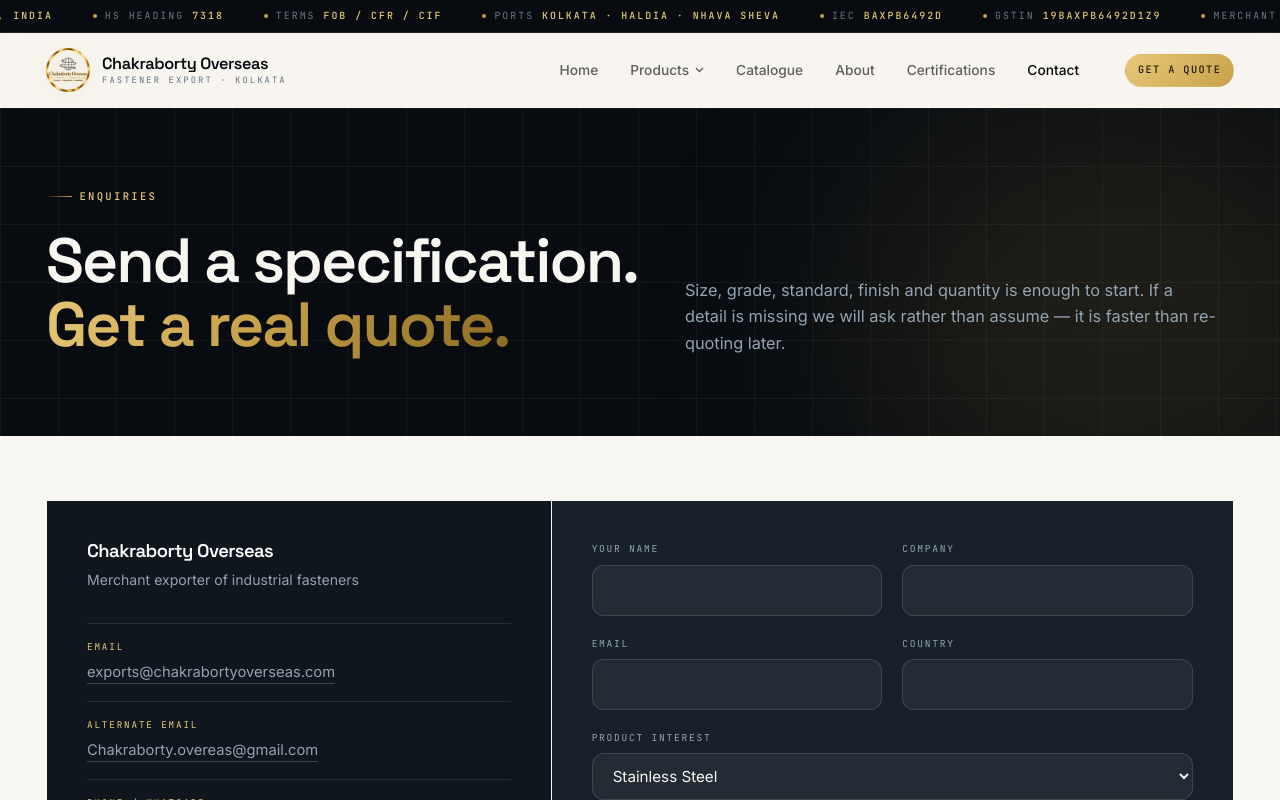
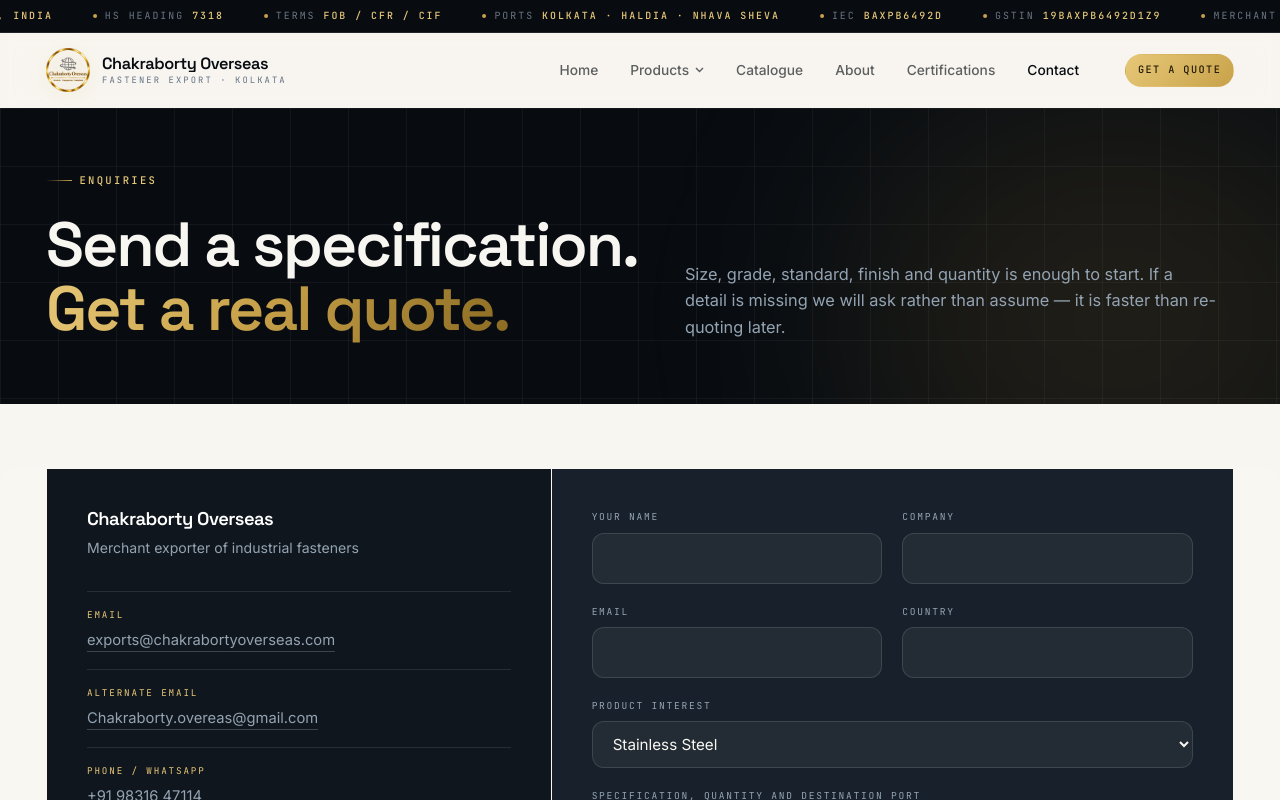
Before and after one commit to iim-marketers/chakraborty-overseas, a Next.js app: page /contact in a window 1280 px wide. Shown: the top 800 px of the page. Built offline with nearby package versions, Linux system fonts and the light colour scheme.

Commit message:
minor changes

```diff
--- a/src/components/hero.tsx
+++ b/src/components/hero.tsx
@@ -15,7 +15,7 @@
         aria-hidden
       />
 
-      <div className="shell relative grid items-center gap-12 py-16 lg:grid-cols-[1.03fr_0.97fr] lg:gap-10 lg:py-20">
+      <div className="shell relative grid items-center gap-12 py-12 lg:grid-cols-[1.03fr_0.97fr] lg:gap-10 lg:py-16">
         <div className="min-w-0 max-w-xl animate-rise">
           <p className="eyebrow">Mild steel · Stainless steel · High tension</p>
 
--- a/src/components/ui.tsx
+++ b/src/components/ui.tsx
@@ -71,7 +71,7 @@
         className="absolute -right-24 top-0 h-105 w-130 rounded-full bg-gold/12 blur-[110px]"
         aria-hidden
       />
-      <div className="shell relative grid gap-8 py-16 lg:grid-cols-[1.05fr_0.95fr] lg:items-end lg:py-20">
+      <div className="shell relative grid gap-8 py-12 lg:grid-cols-[1.05fr_0.95fr] lg:items-end lg:py-16">
         <div className="min-w-0">
           <p className="eyebrow">{eyebrow}</p>
           <h1 className="mt-6 text-[clamp(2.2rem,5.4vw,3.9rem)] font-semibold leading-[1.02] tracking-[-0.032em] text-balance">
```
